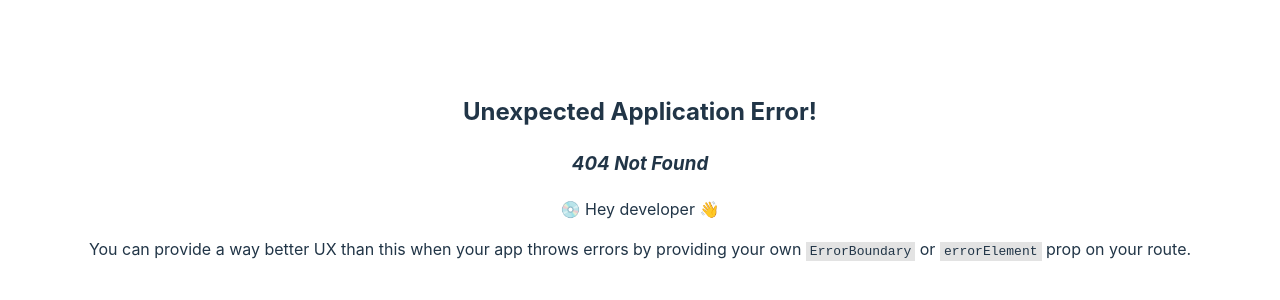
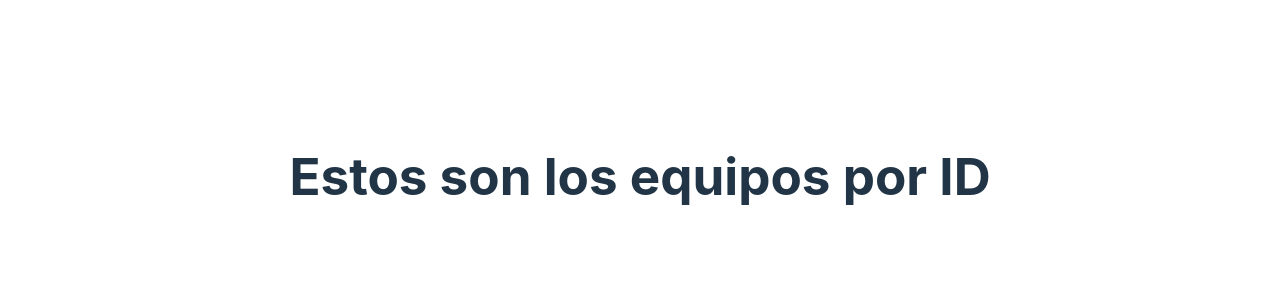
Before and after one commit to DennisFerreyra/Espacio_apoyo_Dennis_Ferreyra, a React (Vite) app: page /Equiposid in a window 1280 px wide. Before the commit this address had no page. Shown: the part 224-524 px from the top of the page. Built offline with nearby package versions, Linux system fonts and the light colour scheme.

Commit message:
rutas definidas

```diff
--- /dev/null
+++ b/src/Pages/Equipos.jsx
@@ -0,0 +1,5 @@
+const Equipos = () => {
+    return <h1>Estos son los equipos</h1>
+}
+
+export {Equipos}
--- /dev/null
+++ b/src/Pages/Equiposid.jsx
@@ -0,0 +1,5 @@
+const Equiposid = () => {
+    return <h1>Estos son los equipos por ID</h1>
+}
+
+export {Equiposid}
```
Also changed, not shown: src/main.jsx (+13 -1 lines).
